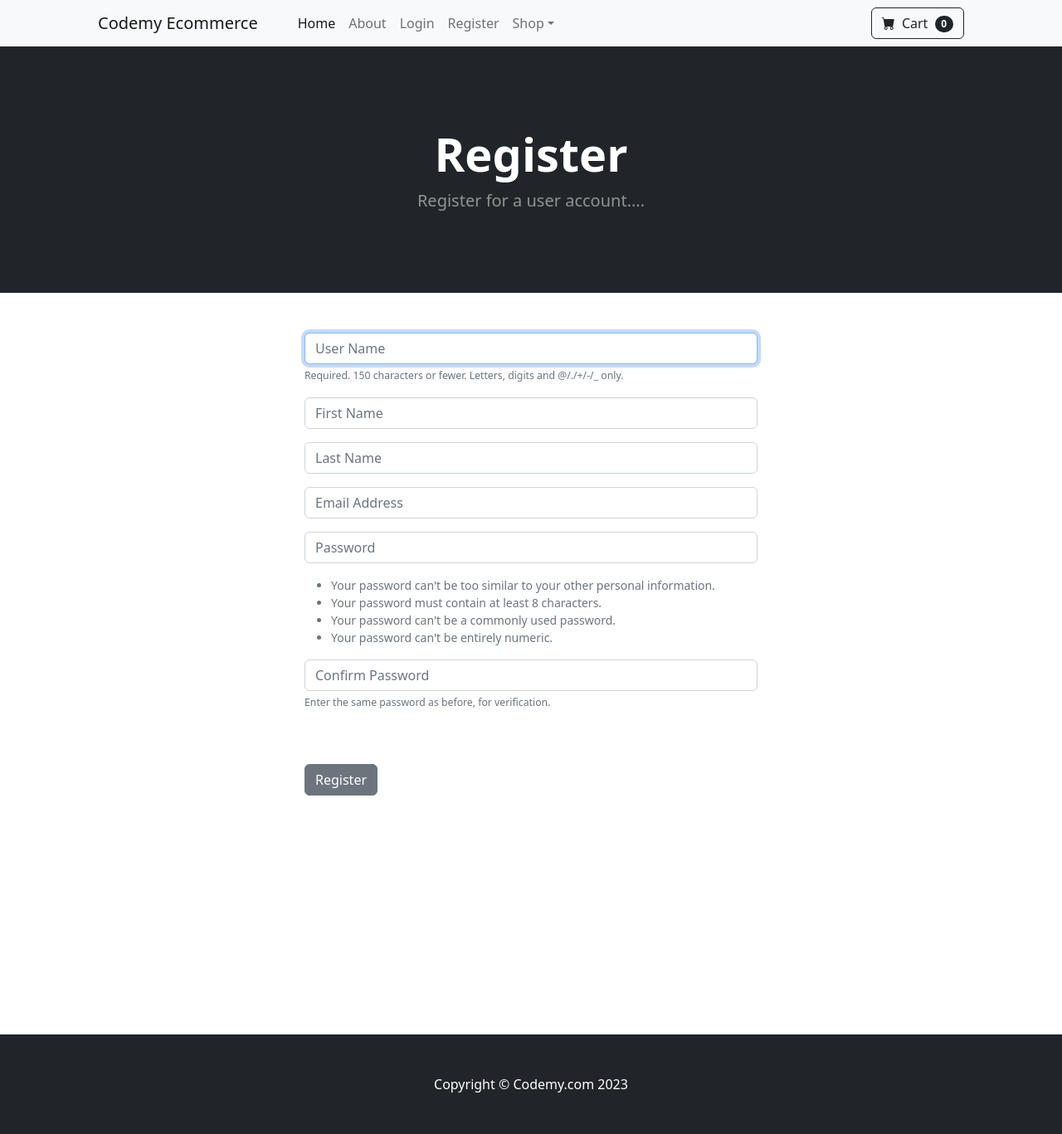
After one commit to arshkmr/e-commerce, a Django app: page /register/ in a window 1280 px wide. The commit adds this page. Shown: the whole page at 83% size. Run offline with Django 5.2, Linux system fonts and the light colour scheme; some libraries are stand-ins or nearby versions.

Commit message:
add registration

```diff
--- /dev/null
+++ b/ecom/store/forms.py
@@ -0,0 +1,31 @@
+from django.contrib.auth.models import User
+from django.contrib.auth.forms import UserCreationForm
+from django import forms
+
+
+class SignUpForm(UserCreationForm):
+	email = forms.EmailField(label="", widget=forms.TextInput(attrs={'class':'form-control', 'placeholder':'Email Address'}))
+	first_name = forms.CharField(label="", max_length=100, widget=forms.TextInput(attrs={'class':'form-control', 'placeholder':'First Name'}))
+	last_name = forms.CharField(label="", max_length=100, widget=forms.TextInput(attrs={'class':'form-control', 'placeholder':'Last Name'}))
+
+	class Meta:
+		model = User
+		fields = ('username', 'first_name', 'last_name', 'email', 'password1', 'password2')
+
+	def __init__(self, *args, **kwargs):
+		super(SignUpForm, self).__init__(*args, **kwargs)
+
+		self.fields['username'].widget.attrs['class'] = 'form-control'
+		self.fields['username'].widget.attrs['placeholder'] = 'User Name'
+		self.fields['username'].label = ''
+		self.fields['username'].help_text = '<span class="form-text text-muted"><small>Required. 150 characters or fewer. Letters, digits and @/./+/-/_ only.</small></span>'
+
+		self.fields['password1'].widget.attrs['class'] = 'form-control'
+		self.fields['password1'].widget.attrs['placeholder'] = 'Password'
+		self.fields['password1'].label = ''
+		self.fields['password1'].help_text = '<ul class="form-text text-muted small"><li>Your password can\'t be too similar to your other personal information.</li><li>Your password must contain at least 8 characters.</li><li>Your password can\'t be a commonly used password.</li><li>Your password can\'t be entirely numeric.</li></ul>'
+
+		self.fields['password2'].widget.attrs['class'] = 'form-control'
+		self.fields['password2'].widget.attrs['placeholder'] = 'Confirm Password'
+		self.fields['password2'].label = ''
+		self.fields['password2'].help_text = '<span class="form-text text-muted"><small>Enter the same password as before, for verification.</small></span>'
--- a/ecom/store/templates/navbar.html
+++ b/ecom/store/templates/navbar.html
@@ -8,11 +8,14 @@
                 <li class="nav-item"><a class="nav-link active" aria-current="page" href="{% url 'home'%}">Home</a></li>
                 <li class="nav-item"><a class="nav-link" href="{% url 'about'%}">About</a></li>
 
+
                 {% if user.is_authenticated %}
                 <li class="nav-item"><a class="nav-link" href="{% url 'logout'%}">Logout</a></li>
 
                 {% else %}
                 <li class="nav-item"><a class="nav-link" href="{% url 'login'%}">Login</a></li>
+
+                <li class="nav-item"><a class="nav-link" href="{% url 'register'%}">Register</a></li>
 
                 {% endif %}
 
--- /dev/null
+++ b/ecom/store/templates/register.html
@@ -0,0 +1,48 @@
+{% extends 'base.html'%}
+
+{% block content %}
+
+<!-- Header-->
+<header class="bg-dark py-5">
+    <div class="container px-4 px-lg-5 my-5">
+        <div class="text-center text-white">
+            <h1 class="display-4 fw-bolder">Register</h1>
+            <p class="lead fw-normal text-white-50 mb-0">Register for a user account....</p>
+        </div>
+    </div>
+</header>
+
+<div class="container">
+    <div class="row">
+
+            <div class="col-md-6 offset-md-3">
+
+
+                <br/><br/>
+
+                <form method="POST" action="{% url 'register' %}">
+                    {% csrf_token %}
+
+                    {{ form.as_p }}
+                    <br/><br/>
+                    <button type="submit" class="btn btn-secondary">
+                        Register
+                      </button>
+
+                </form>
+                  <br/><br/>
+
+
+
+
+                <br/><br/>
+                <br/><br/>
+                <br/><br/>
+                <br/><br/>
+                <br/><br/>
+            </div>
+
+    </div>
+</div>
+
+{% endblock %}
--- a/ecom/store/urls.py
+++ b/ecom/store/urls.py
@@ -6,4 +6,5 @@ urlpatterns = [
     path('about/', views.about, name='about'),
     path('login/', views.login_user, name='login'),
     path('logout/', views.logout_user, name='logout'),
+    path('register/', views.register_user, name='register'),
 ]
--- a/ecom/store/views.py
+++ b/ecom/store/views.py
@@ -2,6 +2,13 @@ from django.shortcuts import render, redirect
 from . models import Product
 from django.contrib.auth import authenticate, login, logout
 from django.contrib import messages
+from django.contrib.auth.models import User
+from django.contrib.auth.forms import UserCreationForm
+from .forms import SignUpForm
+from django import forms
+
+
+
 
 # Create your views here.
 def home(reqeust):
@@ -28,9 +35,27 @@ def login_user(request):
         return render(request, 'login.html', {})
 
 
-
-
 def logout_user(request):
     logout(request)
     messages.success(request, ("You Have Been Logged Out...!!!"))
     return redirect('home')
+
+def register_user(request):
+    form = SignUpForm()
+    if request.method == "POST":
+        form = SignUpForm(request.POST)
+        if form.is_valid():
+            form.save()
+            username = form.cleaned_data['username']
+            password = form.cleaned_data['password1']
+
+            # log in user
+            user = authenticate(username=username, password=password)
+            login(request, user)
+            messages.success(request, ("You Have Registered Successfully...WELCOME!!!"))
+            return redirect('home')
+        else:
+             messages.success(request, ("Oops! There was a Problem Registering, Please try again...!!!"))
+             return redirect('register')
+    else:
+        return render(request, 'register.html', {'form':form})
```
Also changed, not shown: ecom/db.sqlite3.
